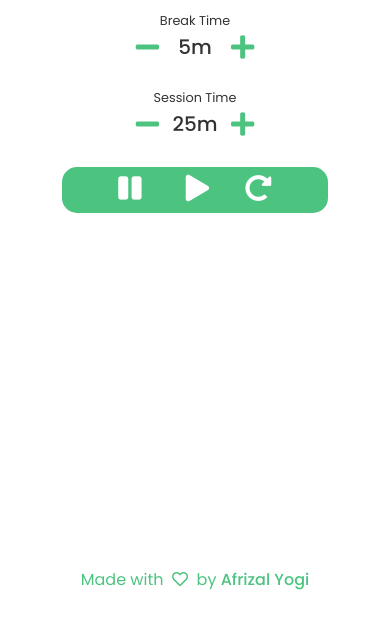
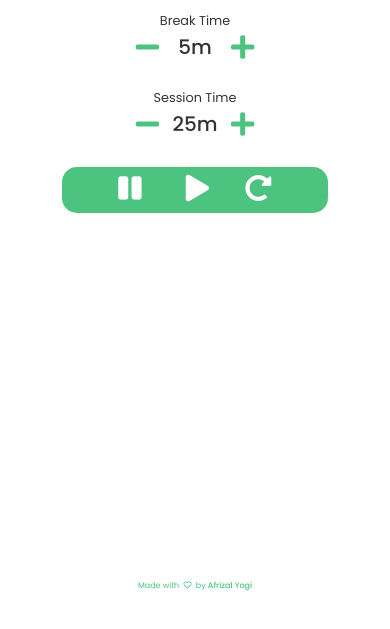
Before and after one commit to afrizalyogi/stopwatch, a React app: page / in a window 390 px wide. Shown: the part 235-864 px from the top of the page. Built offline with nearby package versions, Linux system fonts and the light colour scheme.

Commit message:
Update credit css

```diff
--- a/src/index.css
+++ b/src/index.css
@@ -1,4 +1,4 @@
-@import url('https://fonts.googleapis.com/css2?family=Poppins:ital,wght@0,100;0,200;0,300;0,400;0,500;0,600;0,700;0,800;0,900;1,100;1,200;1,300;1,400;1,500;1,600;1,700;1,800;1,900&display=swap');
+@import "https://fonts.googleapis.com/css2?family=Poppins:ital,wght@0,100;0,200;0,300;0,400;0,500;0,600;0,700;0,800;0,900;1,100;1,200;1,300;1,400;1,500;1,600;1,700;1,800;1,900&display=swap";
 @import "https://use.fontawesome.com/releases/v5.15.3/css/all.css";
 
 @media screen and (max-width: 660px) {
@@ -17,11 +17,12 @@
   }
 
   #app #credit {
-    position: absolute;
+    position: fixed;
     display: block;
     left: 0;
     bottom: 2%;
     right: 0;
+    font-size: 0.5em;
     animation: breath-color 10s infinite;
   }
 
@@ -31,7 +32,6 @@
 }
 
 body {
-  min-width: 330px;
   color: #fff;
   font-family: 'Poppins', sans-serif;
   text-align: center;
```
